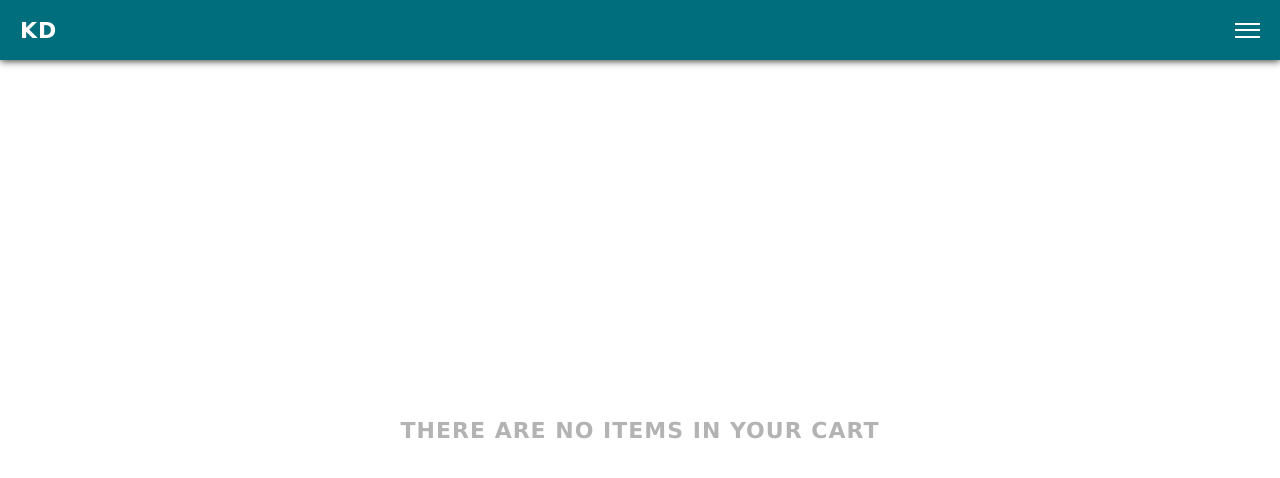
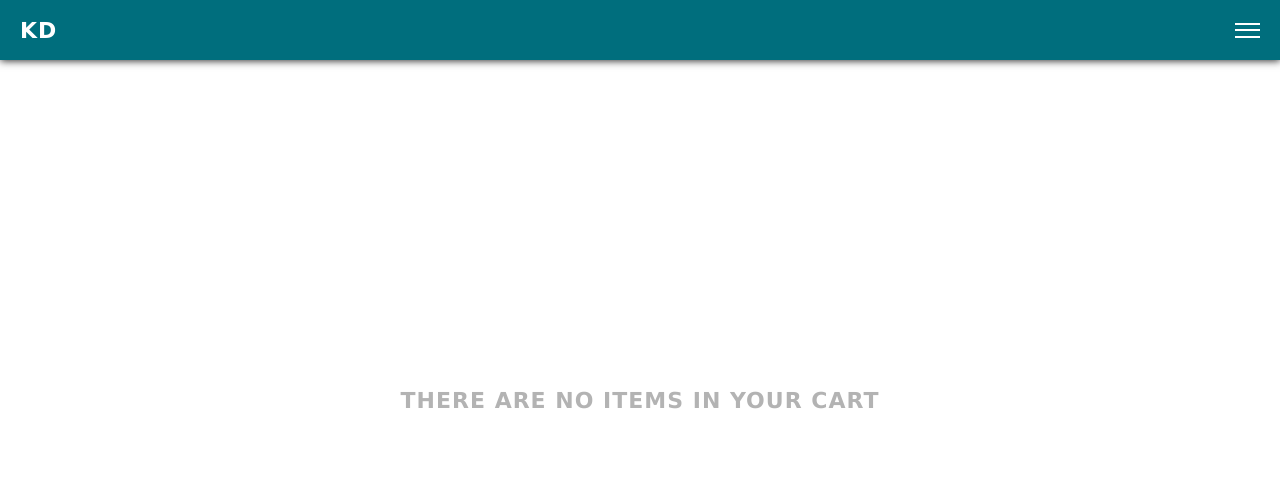
Before and after one commit to mbadeen/kd, a React app: page /cart in a window 1280 px wide. Shown: the top 478 px of the page. Built offline with nearby package versions, Linux system fonts and the light colour scheme.

Commit message:
Update styles in Cart.css

```diff
--- a/src/components/pages/Cart.css
+++ b/src/components/pages/Cart.css
@@ -3,7 +3,7 @@
 }
 
 .emptyCart {
-  height: calc(100vh - 6rem);
+  height: calc(100vh - 12rem);
   display: flex;
   justify-content: center;
   align-items: center;
```
